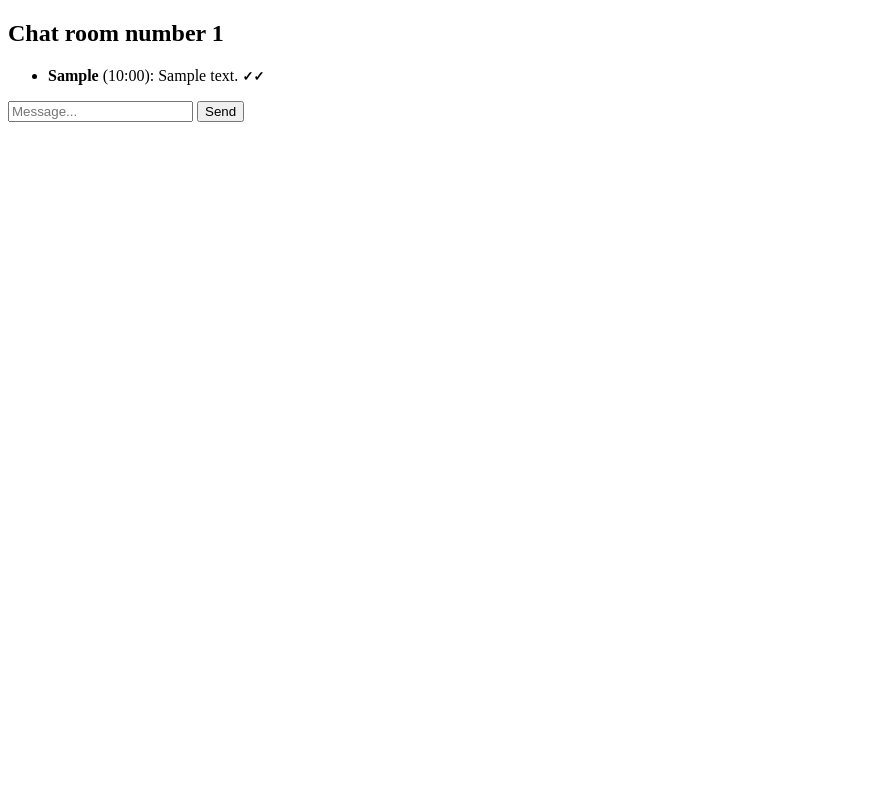
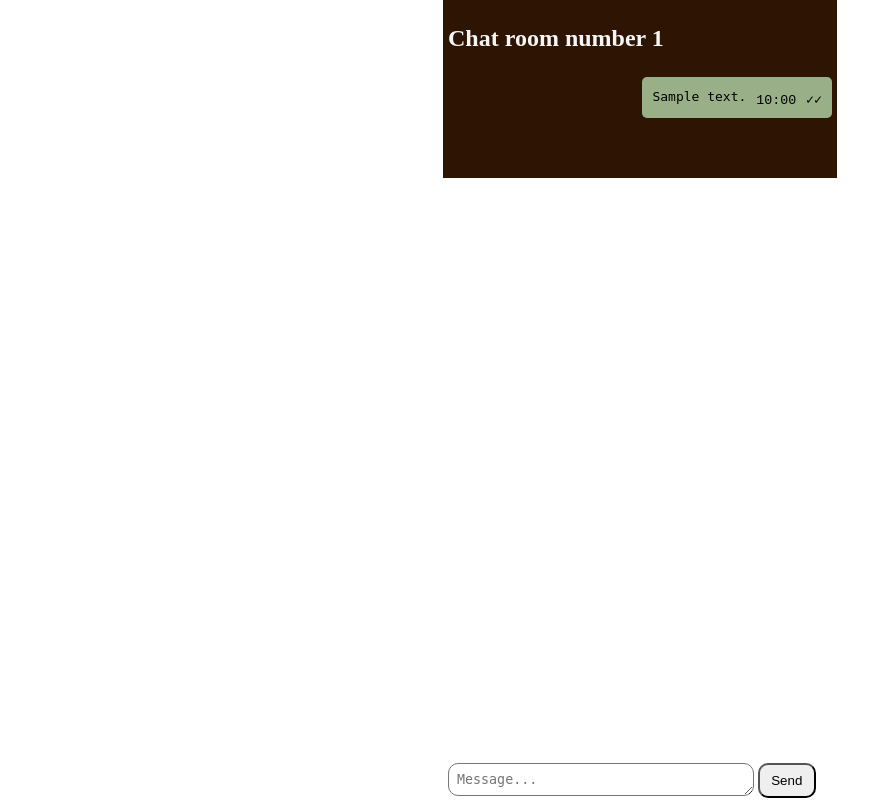
Before and after one commit to taajik/msgr, a Django app: page /m/chats/1/ in a window 1280 px wide. Shown: the whole page, without its empty margins (0-892 px from the left). Run offline with Django 4.2, Linux system fonts and the light colour scheme; a user stored in the database is signed in; tables that the repository leaves empty hold one stand-in row (values such as "Sample post").

Commit message:
add some styling to chat page

```diff
--- a/msgr/forms.py
+++ b/msgr/forms.py
@@ -11,9 +11,10 @@ class MessageForm(forms.ModelForm):
             "content",
         )
         widgets = {
-            "content": forms.TextInput(attrs={
-                "id": "message-content",
+            "content": forms.Textarea(attrs={
+                "id": "message-field",
                 "required": True,
-                "placeholder": "Message..."
+                "placeholder": "Message...",
+                "rows": "1",
             }),
         }
--- /dev/null
+++ b/msgr/static/msgr/chat_page.css
@@ -0,0 +1,76 @@
+
+body {
+    margin: 0;
+}
+
+@media screen and (min-width: 800px) {
+    .content {
+        width: 30%;
+    }
+    #message-form {
+        width: 30%;
+    }
+}
+
+.content {
+    margin: 0 auto 0;
+    overflow: auto;
+    background-color: #2e1503;
+    border: 5px solid #2e1503;
+}
+
+.text {
+    color: whitesmoke;
+}
+
+#message-form {
+    margin: 0 auto 0;
+    position: fixed;
+    bottom: 0;
+}
+
+#message-field {
+    width: 75%;
+    padding: 8px 8px;
+    border-radius: 10px;
+}
+
+#message-button {
+    display: inline-block;
+    vertical-align: top;
+    width: 15%;
+    padding: 8px 8px;
+    border-radius: 10px;
+}
+
+div.message {
+    display: block;
+    clear: both;
+    margin: 5px 0;
+    border-radius: 5px;
+    padding: 10px;
+}
+
+div.right {
+    float: right;
+    background-color: #99af87;
+}
+
+div.left {
+    float: left;
+    background-color: #bbbbbb;
+}
+
+pre {
+    display: inline;
+}
+
+div.detail {
+    float: right;
+    margin-left: 10px;
+    font-family: 'Courier New', monospace;
+}
+
+.whitespace {
+    float: left;
+}
--- a/msgr/static/msgr/get-messages-jquery.js
+++ b/msgr/static/msgr/get-messages-jquery.js
@@ -8,7 +8,7 @@ function get_messages() {
 
         success: function(json) {
             if (json.latest_pk) {
-                $('#messages-list').append(json.message_items);
+                $('#messages-list').prepend(json.message_items);
                 latest_pk = json.latest_pk;
             }
         },
--- a/msgr/static/msgr/send-message-jquery.js
+++ b/msgr/static/msgr/send-message-jquery.js
@@ -11,7 +11,7 @@ function send_message(form) {
         data: $(form).serialize(),
 
         success: function() {
-            $('#message-content').val('');
+            $('#message-field').val('');
         },
 
         error: function(data) {
--- a/msgr/templates/msgr/chat_page.html
+++ b/msgr/templates/msgr/chat_page.html
@@ -7,20 +7,34 @@
 
 {% block title %}chat - msgr{% endblock %}
 
+{% block style %}
+<link type="text/css" rel="stylesheet" href="{% static 'msgr/chat_page.css' %}"/>
+{% endblock %}
+
 {% block content %}
+<div class="content">
 
-<h2>Chat room number {{ pk }}</h2>
+<h2 class="text">Chat room number {{ pk }}</h2>
 
-<ul id="messages-list">
-</ul>
+<div id="messages-list">
+</div>
 
 <form method="post" action="{{ request.get_full_path }}" id="message-form">
     {% csrf_token %}
     {{ form.content }}
-    <input type="submit" value="Send">
+    <input type="submit" value="Send" id="message-button">
 </form>
 
-{% endblock %}
+<pre class="whitespace">
+
+
+
+
+
+</pre>
+
+</div>
+{% endblock content %}
 
 {% block javascript %}
 <script>
--- a/msgr/templates/msgr/messages_list.html
+++ b/msgr/templates/msgr/messages_list.html
@@ -1,16 +1,22 @@
 {% for m in message_list %}
-    <li>
-    <b>{{ m.sender.profile.get_short_name }}</b>
-    ({{ m.send_time|time:"H:i" }}):
-    {{ m.content }}
-    {% if m.sender == user %}
-        {% if m.is_seen %}
-            <b><small>✓✓</small></b>
-        {% else %}
-            <b><small>✓</small></b>
+{% if m.sender == user %}
+<div class="message right">
+{% else %}
+<div class="message left">
+    <b>{{ m.sender.profile.get_short_name }}</b>:
+{% endif %}
+    <pre>{{ m.content }}</pre>
+    <div class="detail">
+        <sub>{{ m.send_time|time:"H:i" }}</sub>
+        {% if m.sender == user %}
+            <sub>
+            {% if m.is_seen %}
+                ✓✓
+            {% else %}
+                ✓
+            {% endif %}
+            </sub>
         {% endif %}
-    {% endif %}
-    </li>
-{% empty %}
-    <li>No messages here yet...</li>
+    </div>
+</div>
 {% endfor %}
--- a/msgr/views.py
+++ b/msgr/views.py
@@ -67,7 +67,7 @@ class ChatView(UserPassesTestMixin, TemplateView):
         if request.GET.get("update"):
             messages = self.get_queryset(request.GET.get("latest_pk"))
             response = render_to_string("msgr/messages_list.html", {
-                "message_list": messages,
+                "message_list": messages.reverse(),
                 "user": request.user,
             })
             return JsonResponse({"message_items": response,
--- a/templates/base.html
+++ b/templates/base.html
@@ -4,6 +4,8 @@
     <meta charset="utf-8">
     <meta name="viewport" content="width=device-width, initial-scale=1.0">
     {% block scripts %}
+    {% endblock %}
+    {% block style %}
     {% endblock %}
     <title>{% block title %}msgr{% endblock %}</title>
 </head>
```
